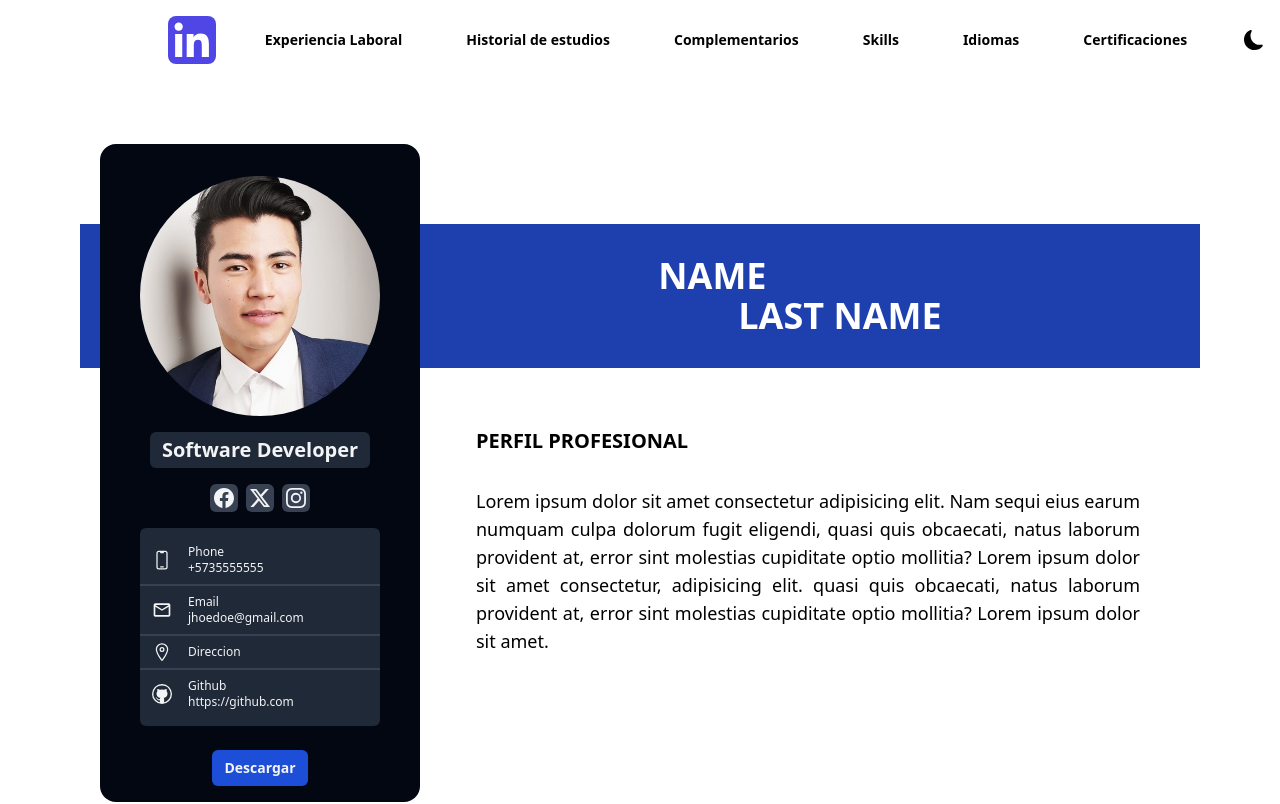
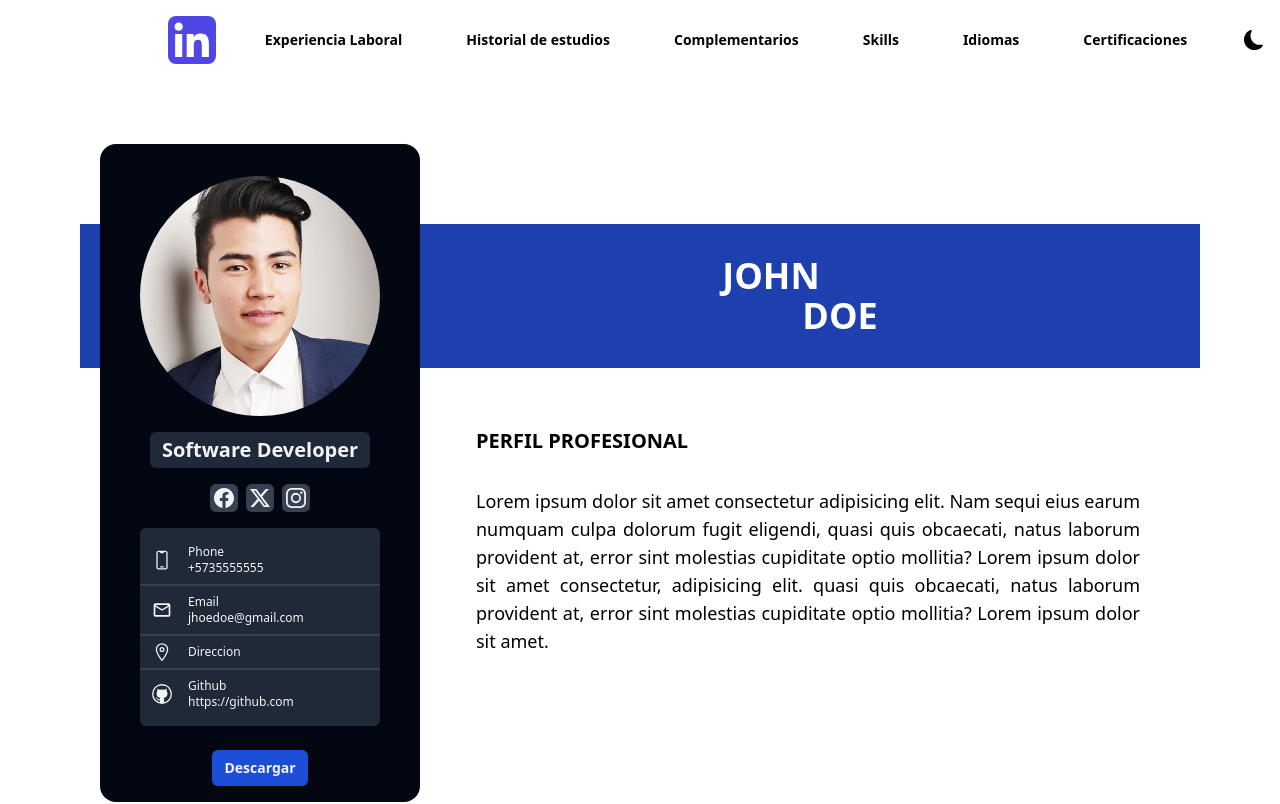
Before and after one commit to mateodevcode/curriculum-vitae-react, a React (Vite) app: page /curriculum-vitae-react/ in a window 1280 px wide. Shown: the top 804 px of the page. Built offline with nearby package versions, Linux system fonts and the light colour scheme.

Commit message:
Se actualizan los componentes Skills y Target, y el archivo target.js

```diff
--- a/src/components/Skills.jsx
+++ b/src/components/Skills.jsx
@@ -1,24 +1,24 @@
-import { useState } from "react";
+// import { useState } from "react";
 import { skillsLeguajes } from "../data/skills.lenguajes";
-import { useForm } from "react-hook-form";
-import { crearSkills } from "../utils/config";
+// import { useForm } from "react-hook-form";
+// import { crearSkills } from "../utils/config";
 
 function Skills() {
-  const [editar, setEditar] = useState(false);
-  const {
-    register,
-    handleSubmit,
-  } = useForm();
+  // const [editar, setEditar] = useState(false);
+  // const {
+  //   register,
+  //   handleSubmit,
+  // } = useForm();
 
-  const onSubmit = (data) => {
-    console.log(data);
-    console.log(crearSkills(data));
-    console.log(crearSkills({ nombre: 'Java', img: 'java.png' }));
-  }
+  // const onSubmit = (data) => {
+  //   console.log(data);
+  //   console.log(crearSkills(data));
+  //   console.log(crearSkills({ nombre: 'Java', img: 'java.png' }));
+  // }
 
-  const onclick = () => {
-    setEditar(!editar);
-  };
+  // const onclick = () => {
+  //   setEditar(!editar);
+  // };
 
   return (
     <>
--- a/src/components/Target.jsx
+++ b/src/components/Target.jsx
@@ -23,8 +23,6 @@ function Target() {
             <img
               className="rounded-full w-auto h-auto"
               rel="preload"
-              fetchpriority="high"
-              as="image"
               type="image/webp"
               src={profile}
               alt={`Photo de ${nombre} ${apellido}`}
--- a/src/data/target.js
+++ b/src/data/target.js
@@ -1,7 +1,7 @@
 export const targetData = [
   {
-    nombre: "Name",
-    apellido: "Last Name",
+    nombre: "John",
+    apellido: "Doe ",
     cargo: "Software Developer",
     redes: {
       facebook: "https://facebook.com",
```
